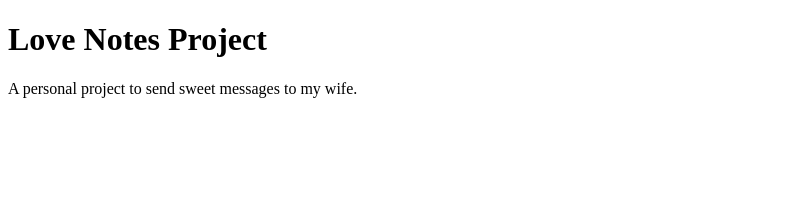
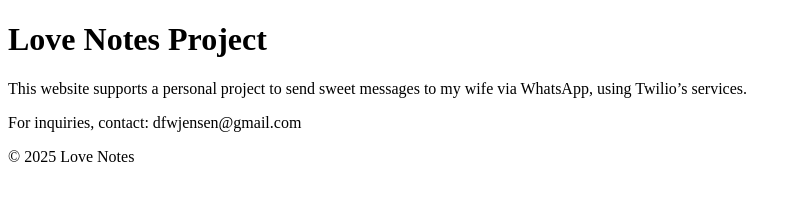
Before and after one commit to dfwjensen/fordebra, a plain HTML site: page index.html in a window 1280 px wide. Shown: the whole page, without its empty margins (0-801 px from the left). Drawn offline with Linux system fonts and the light colour scheme.

Commit message:
Update index.html

```diff
--- a/index.html
+++ b/index.html
@@ -1,8 +1,10 @@
 <!DOCTYPE html>
 <html>
-<head><title>Love Notes</title></head>
+<head><title>Love Notes Project</title></head>
 <body>
   <h1>Love Notes Project</h1>
-  <p>A personal project to send sweet messages to my wife.</p>
+  <p>This website supports a personal project to send sweet messages to my wife via WhatsApp, using Twilio’s services.</p>
+  <p>For inquiries, contact: dfwjensen@gmail.com</p>
+  <footer>© 2025 Love Notes</footer>
 </body>
 </html>
```
